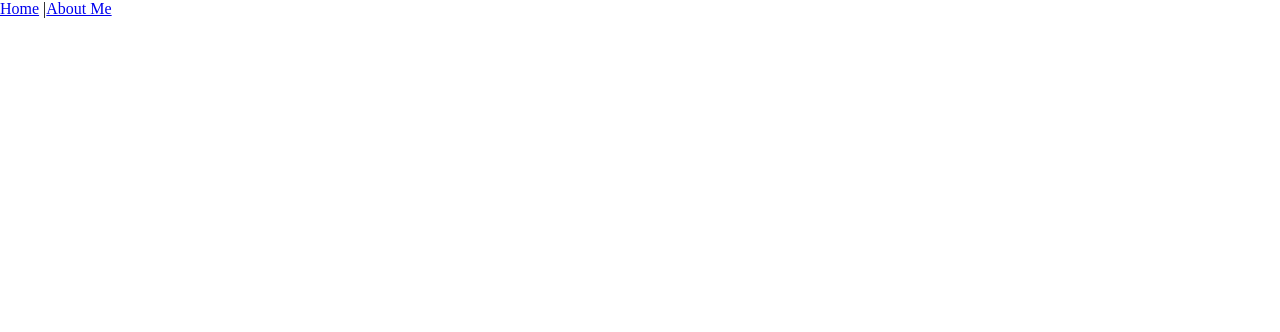
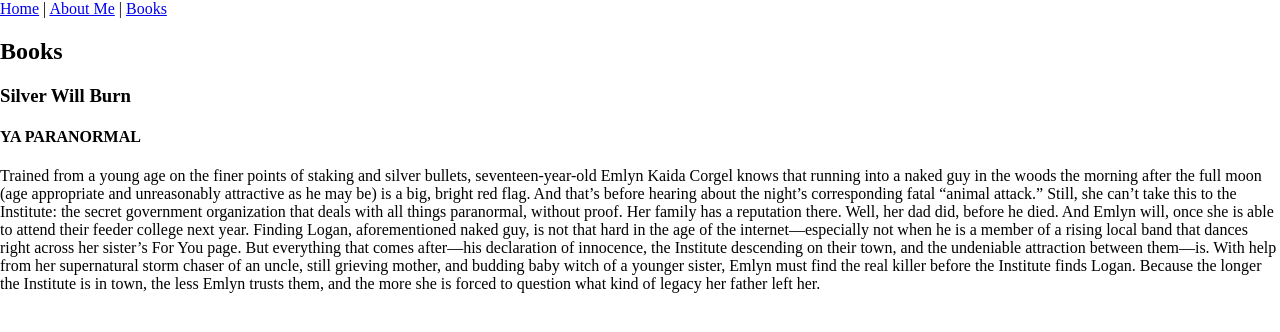
Before and after one commit to jaubrey92/amanda_aoki, a React (Vite) app: page /books in a window 1280 px wide. Before the commit this address had no page. Shown: the top 332 px of the page. Built offline with nearby package versions, Linux system fonts and the light colour scheme.

Commit message:
books page

```diff
--- a/src/App.jsx
+++ b/src/App.jsx
@@ -2,6 +2,7 @@ import './App.css'
 import Header from './components/Header'
 import Home from './pages/Home'
 import AboutMe from './pages/AboutMe'
+import Books from './pages/Books'
 import { Route, Routes } from 'react-router-dom'
 
 const App = () => {
@@ -12,6 +13,7 @@ const App = () => {
         <Routes>
           <Route path="/" element={<Home />} />
           <Route path="/about" element={<AboutMe />} />
+          <Route path="/books" element={<Books />} />
         </Routes>
       </main>
     </div>
--- a/src/components/Header.jsx
+++ b/src/components/Header.jsx
@@ -4,7 +4,8 @@ const Header = () => {
   return (
     <header>
       <nav className="navStyle">
-        <Link to="/">Home</Link> |<Link to="/about">About Me</Link>
+        <Link to="/">Home</Link> | <Link to="/about">About Me</Link> |{' '}
+        <Link to="/books">Books</Link>
       </nav>
     </header>
   )
--- /dev/null
+++ b/src/pages/Books.jsx
@@ -0,0 +1,34 @@
+const Books = () => {
+  return (
+    <div>
+      <h2>Books</h2>
+
+      <h3>Silver Will Burn</h3>
+
+      <h4>YA PARANORMAL</h4>
+      <p>
+        Trained from a young age on the finer points of staking and silver
+        bullets, seventeen-year-old Emlyn Kaida Corgel knows that running into a
+        naked guy in the woods the morning after the full moon (age appropriate
+        and unreasonably attractive as he may be) is a big, bright red flag. And
+        that’s before hearing about the night’s corresponding fatal “animal
+        attack.” Still, she can’t take this to the Institute: the secret
+        government organization that deals with all things paranormal, without
+        proof. Her family has a reputation there. Well, her dad did, before he
+        died. And Emlyn will, once she is able to attend their feeder college
+        next year. Finding Logan, aforementioned naked guy, is not that hard in
+        the age of the internet—especially not when he is a member of a rising
+        local band that dances right across her sister’s For You page. But
+        everything that comes after—his declaration of innocence, the Institute
+        descending on their town, and the undeniable attraction between them—is.
+        With help from her supernatural storm chaser of an uncle, still grieving
+        mother, and budding baby witch of a younger sister, Emlyn must find the
+        real killer before the Institute finds Logan. Because the longer the
+        Institute is in town, the less Emlyn trusts them, and the more she is
+        forced to question what kind of legacy her father left her.
+      </p>
+    </div>
+  )
+}
+
+export default Books
```
